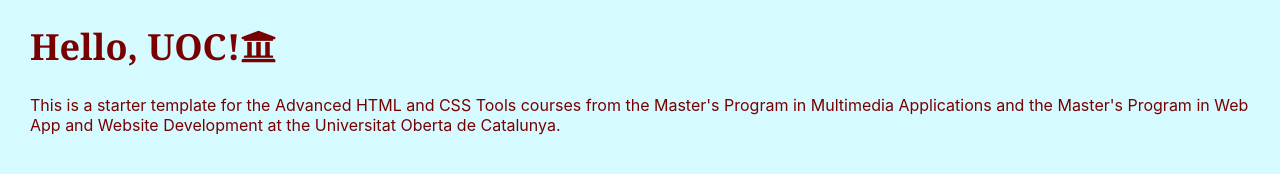
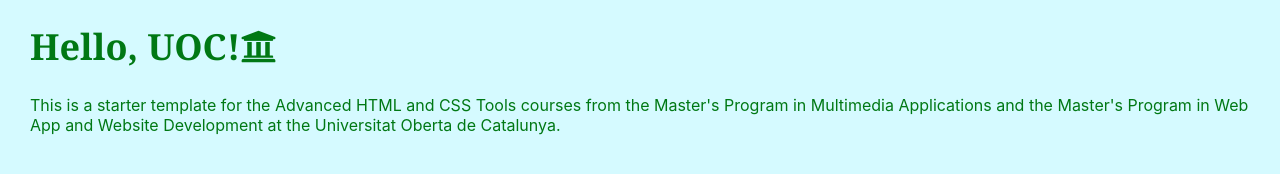
Before and after one commit to ajrodasr/uoc-boilerplate, a website built with Parcel: page src/index.html in a window 1280 px wide. Shown: the part 110-284 px from the top of the page. Built offline with nearby package versions, Linux system fonts and the light colour scheme.

Commit message:
Prueba Css

```diff
--- a/src/assets/styles/_variables.scss
+++ b/src/assets/styles/_variables.scss
@@ -4,6 +4,6 @@
   Arial, sans-serif, 'Apple Color Emoji', 'Segoe UI Emoji', 'Segoe UI Symbol';
 $font-family-serif: 'Georgia', 'Times New Roman', serif;
 
-$uoc-corporate: #780000;
+$uoc-corporate: #007814;
 $uoc-masterbrand: #73edff;
 $uoc-bg: color.scale($uoc-masterbrand, $lightness: 70%);
```
